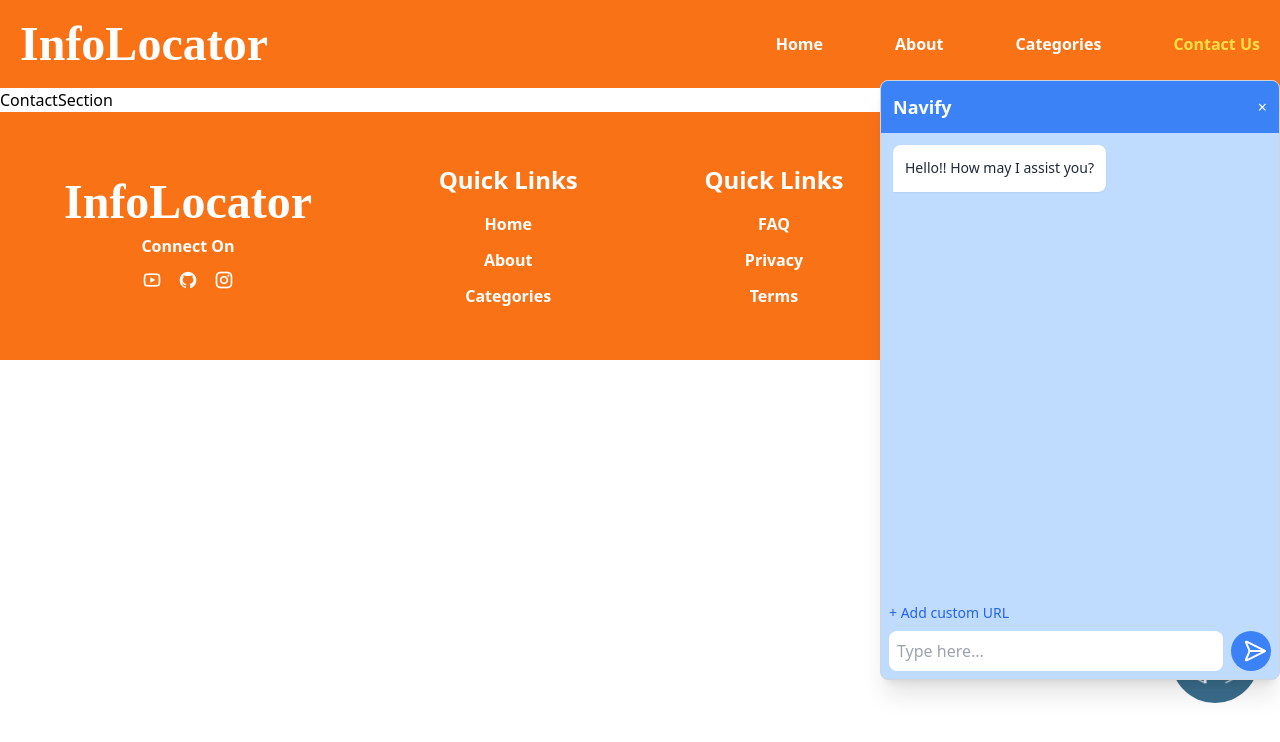
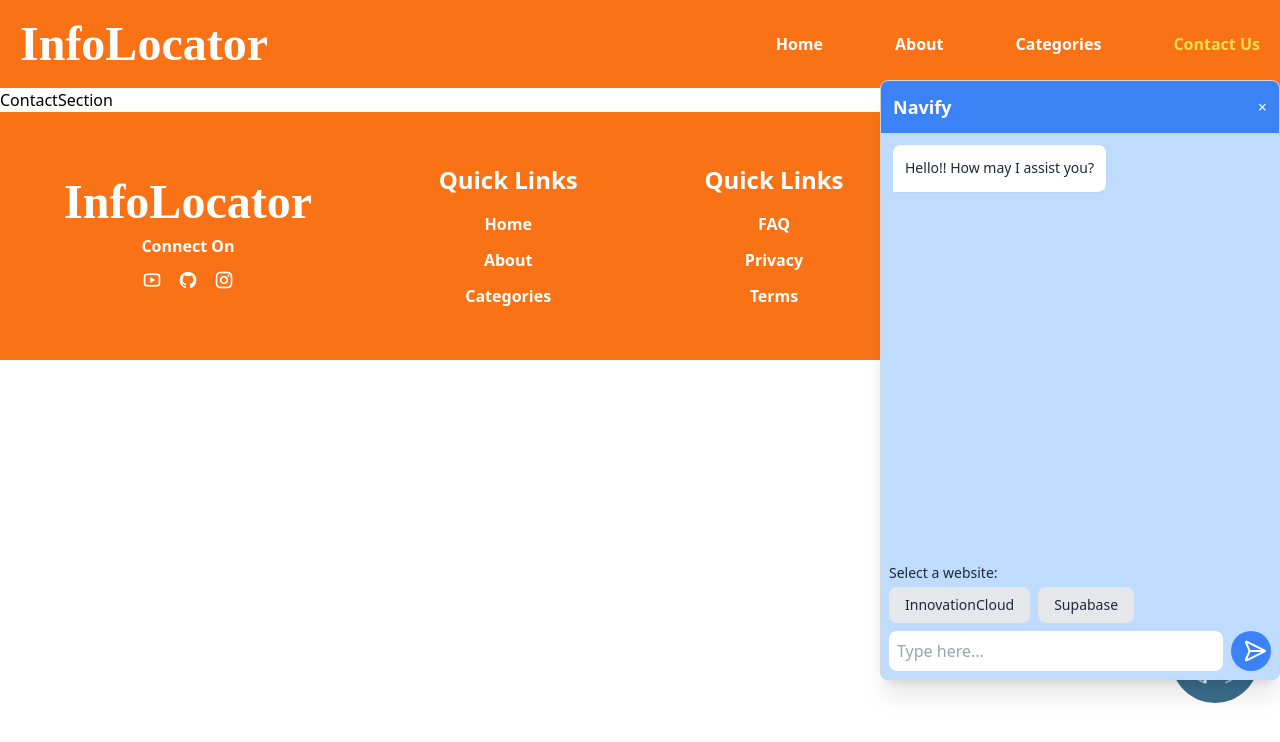
Before and after one commit to shashankp10/Navify, a React (Vite) app in the folder frontend/: page /contact in a window 1280 px wide. Both pictures are taken after a click on the element 1215 px from the left and 659 px from the top of the page. Shown: the top 742 px of the page. Built offline with nearby package versions, Linux system fonts and the light colour scheme; a web font is replaced by a local one.

Commit message:
feat: add website selector to search data

```diff
--- a/frontend/src/navify/PromptBox.jsx
+++ b/frontend/src/navify/PromptBox.jsx
@@ -11,15 +11,18 @@ const PromptBox = () => {
   ]);
   const [userInput, setUserInput] = useState("");
   const [isLoading, setIsLoading] = useState(false);
-  const [showUrlInput, setShowUrlInput] = useState(false);
-  const [customUrl, setCustomUrl] = useState("");
+  // const [showUrlInput, setShowUrlInput] = useState(false);
+  // const [customUrl, setCustomUrl] = useState("");
+  const [selectedWebsite, setSelectedWebsite] = useState(null);
 
   const toggleChatbox = () => setIsOpen((prevState) => !prevState);
 
   const handleInputChange = (e) => setUserInput(e.target.value);
 
   const handleSendMessage = async () => {
-    if (!userInput.trim()) return;
+    if (!userInput.trim() || !selectedWebsite) {
+      return alert("Please enter a message and select a website.");
+    }
 
     const currentInput = userInput;
     setUserInput("");
@@ -30,30 +33,25 @@ const PromptBox = () => {
       { type: "user", text: currentInput },
     ]);
 
-    const urlToUse = customUrl || window.location.href;
-
     try {
       const response = await axios.post("http://localhost:8000/api/v1/navify", {
         prompt: currentInput,
-        url: urlToUse,
+        websiteName: selectedWebsite,
       });
 
       if (response.status === 200 && response.data) {
-        const content = response.data.results[0].content;
-
-        const uniqueUrls = [
-          ...new Set(response.data.results.map((result) => result.url)),
-        ];
-        const links = uniqueUrls.map((url) => ({
-          url: url,
-          label: url,
+        const results = response.data.results;
+        const topResult = results[0];
+        const links = results.map((result) => ({
+          url: result.url,
+          label: result.title || result.url,
         }));
 
         setMessages((prevMessages) => [
           ...prevMessages,
           {
             type: "bot",
-            text: content,
+            text: topResult.relevantContent,
             links: links,
           },
         ]);
@@ -69,19 +67,11 @@ const PromptBox = () => {
       ]);
     } finally {
       setIsLoading(false);
-      setCustomUrl("");
-      setShowUrlInput(false);
     }
   };
-  const toggleUrlInput = () => {
-    setShowUrlInput(!showUrlInput);
-    if (!showUrlInput) {
-      setCustomUrl("");
-    }
-  };
+
   return (
     <div className="relative">
-
       <div
         className="fixed bottom-24 right-5 w-[90px] h-[90px] bg-blue-500 border border-white rounded-full flex items-center justify-center cursor-pointer z-10 overflow-hidden"
         onClick={toggleChatbox}
@@ -102,23 +92,7 @@ const PromptBox = () => {
           isHovered ? "opacity-100" : "opacity-0"
         }`}
       >
-        <div
-          className="absolute w-[13px] h-[2px] bg-white"
-          style={{
-            bottom: "30px",
-            left: "104%",
-            transform: "translateX(-50%)",
-          }}
-        ></div>
-        <div
-          className="absolute w-[2px] h-[45px] bg-white"
-          style={{
-            bottom: "-15px",
-            left: "107%",
-            transform: "translateX(-50%)",
-          }}
-        ></div>
-        Click here to fasten your search!
+        <p>Click here to fasten your search!</p>
       </div>
 
       {isOpen && (
@@ -173,10 +147,7 @@ const PromptBox = () => {
                           rel="noopener noreferrer"
                           className="block text-blue-600 hover:text-blue-800 text-sm py-1 px-2 rounded-md hover:bg-blue-50 transition-colors duration-200 overflow-hidden text-ellipsis"
                         >
-                          {/* Truncate long URLs */}
-                          {link.label.length > 50
-                            ? `${link.label.substring(0, 50)}...`
-                            : link.label}
+                          {link.label}
                         </a>
                       ))}
                     </div>
@@ -207,22 +178,31 @@ const PromptBox = () => {
           </div>
 
           <div className="p-2 flex flex-col bottom-0 w-full">
-            <button
-              onClick={toggleUrlInput}
-              className="text-sm text-blue-600 mb-2 hover:text-blue-800 self-start"
-            >
-              {showUrlInput ? "- Hide URL input" : "+ Add custom URL"}
-            </button>
-
-            {showUrlInput && (
-              <input
-                type="url"
-                value={customUrl}
-                onChange={(e) => setCustomUrl(e.target.value)}
-                className="w-full rounded-lg p-2 mb-2 focus:outline-none"
-                placeholder="Enter URL to crawl..."
-              />
-            )}
+            <div className="mb-2">
+              <p className="text-sm text-gray-800 mb-1">Select a website:</p>
+              <div className="flex space-x-2">
+                <button
+                  onClick={() => setSelectedWebsite("innovationcloud")}
+                  className={`px-4 py-2 rounded-lg text-sm ${
+                    selectedWebsite === "innovationcloud"
+                      ? "bg-blue-500 text-white"
+                      : "bg-gray-200 text-gray-800"
+                  }`}
+                >
+                  InnovationCloud
+                </button>
+                <button
+                  onClick={() => setSelectedWebsite("supabase")}
+                  className={`px-4 py-2 rounded-lg text-sm ${
+                    selectedWebsite === "supabase"
+                      ? "bg-blue-500 text-white"
+                      : "bg-gray-200 text-gray-800"
+                  }`}
+                >
+                  Supabase
+                </button>
+              </div>
+            </div>
 
             <div className="flex">
               <input
```
